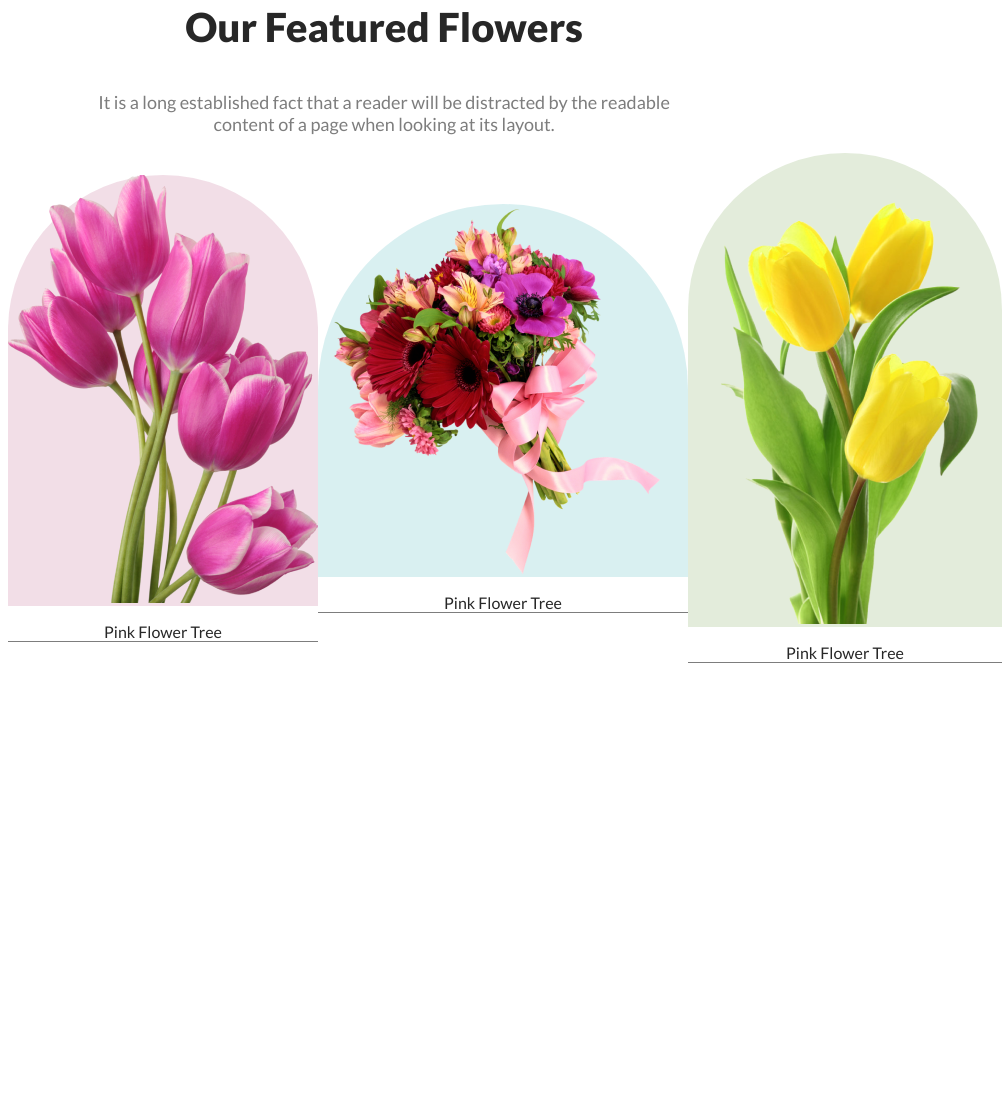
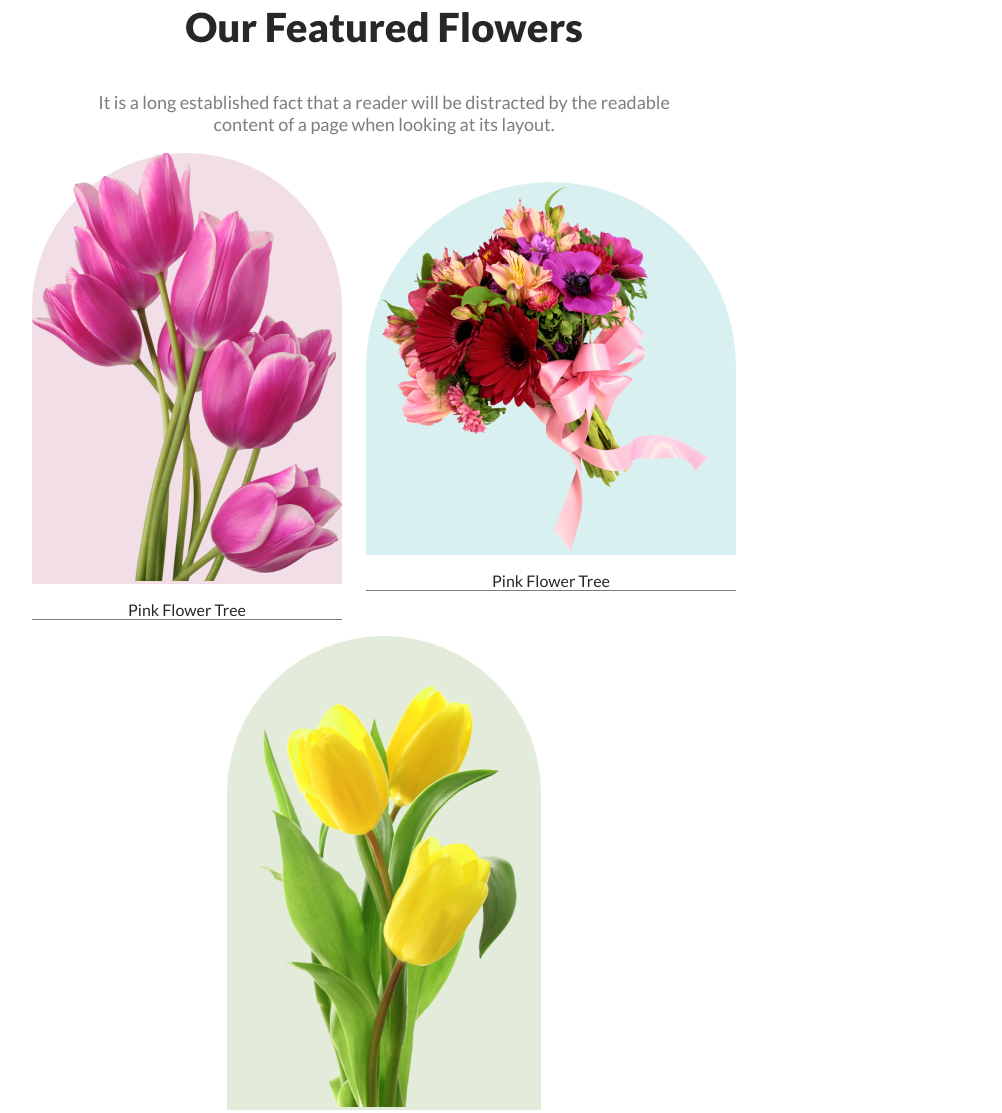
Before and after one commit to nasim-ferdous/flower-shop-website, a plain HTML site: page index.html in a window 768 px wide. Shown: the part 945-2058 px from the top of the page, 1002 px wide, since content can reach past the window. Before the commit the page ends 1632 px from the top, so only its background shows below. Drawn offline with Linux system fonts and the light colour scheme.

Commit message:
added feature section media quiry for tab device

```diff
--- a/styles/flower.css
+++ b/styles/flower.css
@@ -100,3 +100,10 @@ header{
 
 
 }
+/* media screen styles for tab */
+@media screen and (min-width:576px) and (max-width:990px) {
+    .pink-flower{
+        flex-wrap: wrap;
+    }
+
+}
```
Also changed, not shown: index.html (+1 -0 lines).
